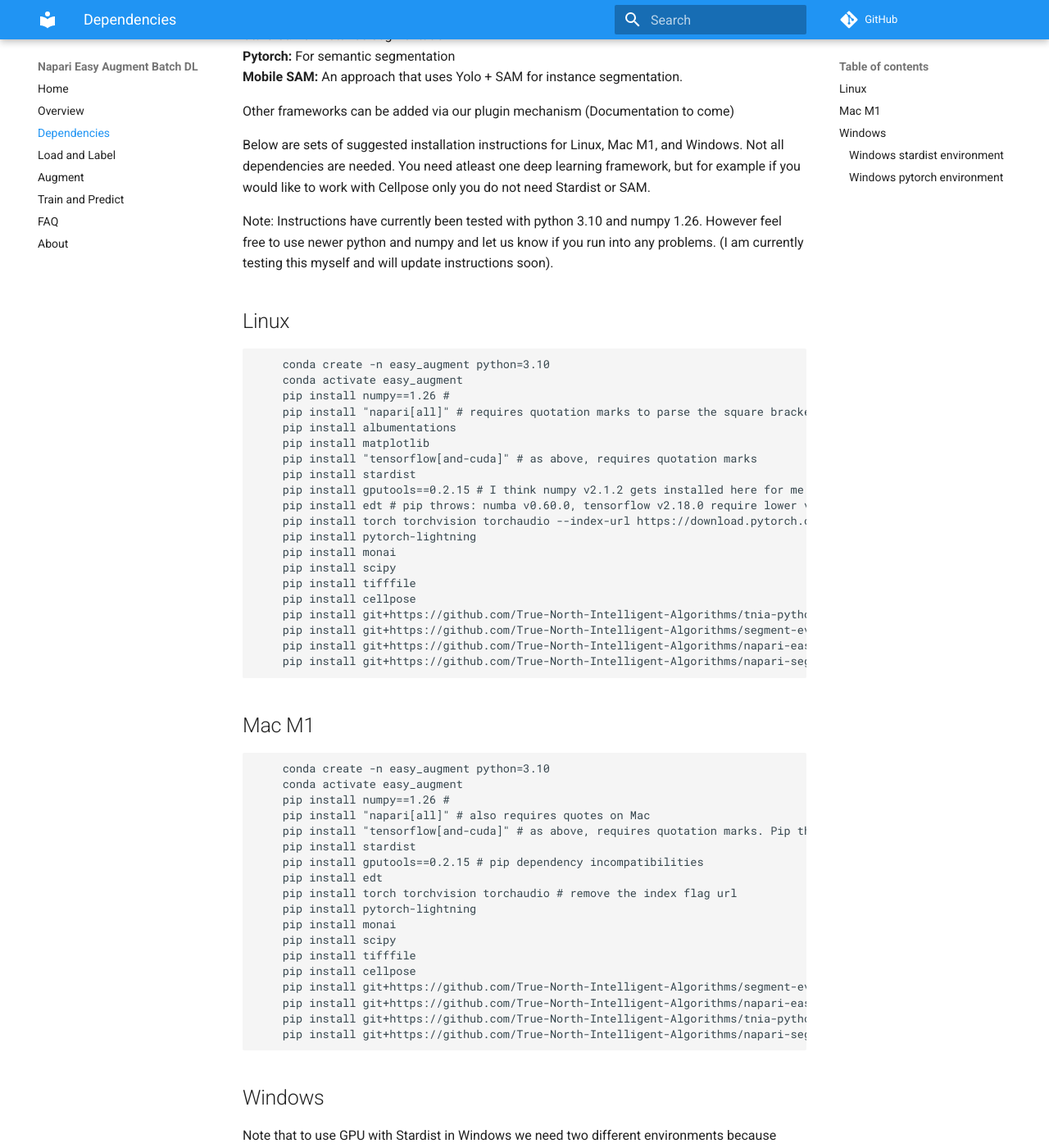
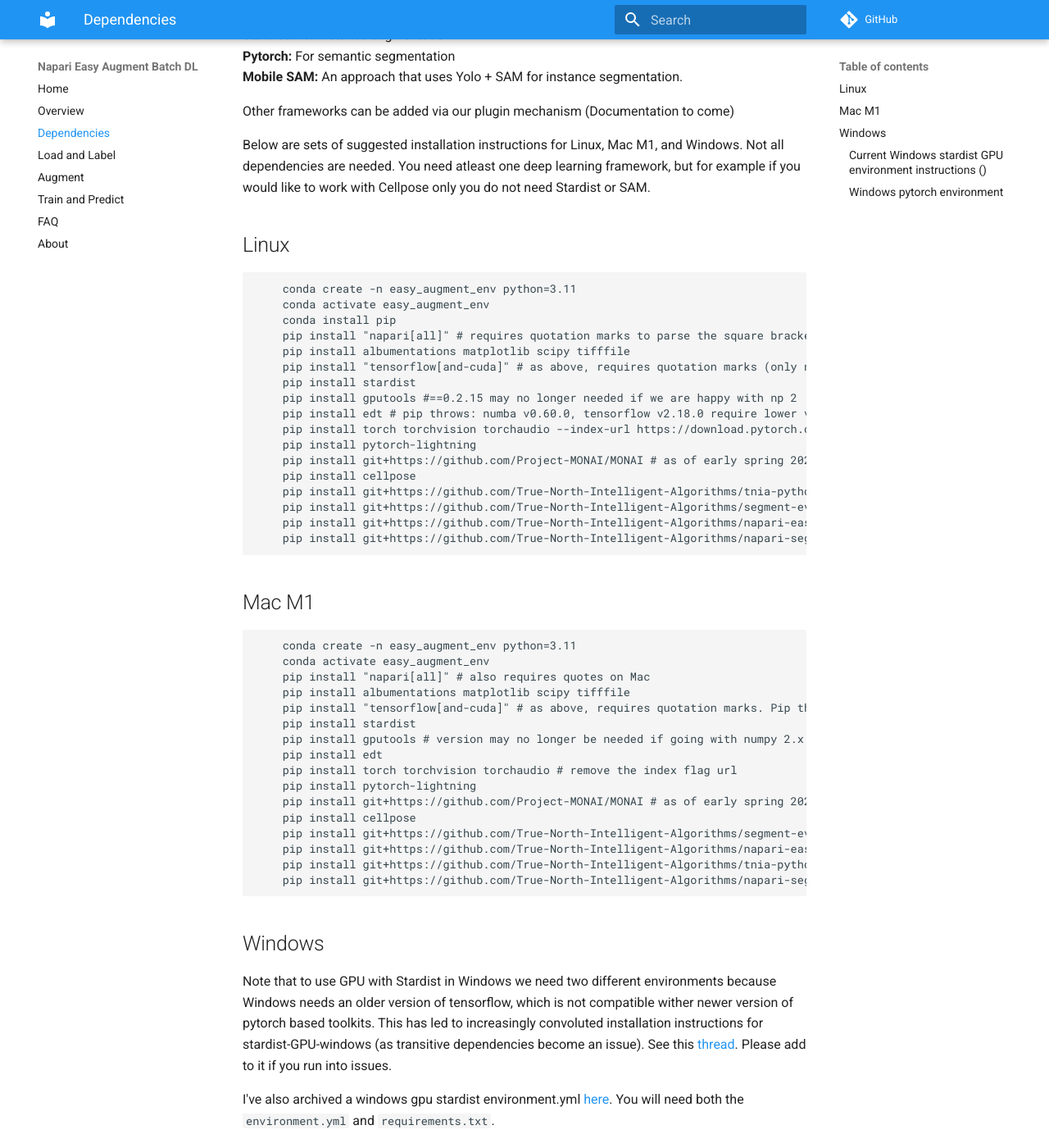
Before and after one commit to True-North-Intelligent-Algorithms/napari-easy-augment-batch-dl, an MkDocs documentation site: the page built from docs/dependencies.md, in a window 1280 px wide and 1400 px high, scrolled down 268 px. Shown: the whole window at 82% size. Built offline with MkDocs 1.6.1 and Material for MkDocs 9.7.7, drawn with Linux system fonts in a browser that asks for light colours; some of the changed text lies outside the part shown.

Commit message:
Update dependencies for Numpy 2.x
At the point now where the dependencies seem to work OK with numpy 2.x
so no need to specify numpy 1.26 anymore except for stardist windows
because of the end of tensorflow windows GPU support.

````diff
--- a/docs/dependencies.md
+++ b/docs/dependencies.md
@@ -11,26 +11,21 @@
 
 Below are sets of suggested installation instructions for Linux, Mac M1, and Windows.  Not all dependencies are needed.  You need atleast one deep learning framework, but for example if you would like to work with Cellpose only you do not need Stardist or SAM.
 
-Note: Instructions have currently been tested with python 3.10 and numpy 1.26.  However feel free to use newer python and numpy and let us know if you run into any problems.  (I am currently testing this myself and will update instructions soon).
-
 ## Linux
 
 ```
-    conda create -n easy_augment python=3.10
-    conda activate easy_augment
-    pip install numpy==1.26 #
+    conda create -n easy_augment_env python=3.11
+    conda activate easy_augment_env
+    conda install pip
     pip install "napari[all]" # requires quotation marks to parse the square brackets on Linux, not sure if generalizes
-    pip install albumentations
-    pip install matplotlib
-    pip install "tensorflow[and-cuda]" # as above, requires quotation marks
+    pip install albumentations matplotlib scipy tifffile
+    pip install "tensorflow[and-cuda]" # as above, requires quotation marks (only needed for stardist)
     pip install stardist
-    pip install gputools==0.2.15 # I think numpy v2.1.2 gets installed here for me
+    pip install gputools #==0.2.15 may no longer needed if we are happy with np 2
     pip install edt # pip throws: numba v0.60.0, tensorflow v2.18.0 require lower versions of numpy. Should still work but iffy.
     pip install torch torchvision torchaudio --index-url https://download.pytorch.org/whl/cu118
     pip install pytorch-lightning
-    pip install monai
-    pip install scipy
-    pip install tifffile
+    pip install git+https://github.com/Project-MONAI/MONAI # as of early spring 2025 need to get the github version of monai if using numpy 2.x
     pip install cellpose
     pip install git+https://github.com/True-North-Intelligent-Algorithms/tnia-python.git
     pip install git+https://github.com/True-North-Intelligent-Algorithms/segment-everything.git
@@ -41,19 +36,17 @@
 ## Mac M1
 
 ```
-    conda create -n easy_augment python=3.10
-    conda activate easy_augment
-    pip install numpy==1.26 #
+    conda create -n easy_augment_env python=3.11
+    conda activate easy_augment_env
     pip install "napari[all]" # also requires quotes on Mac
-    pip install "tensorflow[and-cuda]" # as above, requires quotation marks. Pip throws a bunch of conflicts, but whatever.
+    pip install albumentations matplotlib scipy tifffile
+    pip install "tensorflow[and-cuda]" # as above, requires quotation marks. Pip throws a bunch of conflicts, but whatever. (only needed for stardist)
     pip install stardist
-    pip install gputools==0.2.15 # pip dependency incompatibilities
+    pip install gputools # version may no longer be needed if going with numpy 2.x ==0.2.15 # pip dependency incompatibilities
     pip install edt
     pip install torch torchvision torchaudio # remove the index flag url
     pip install pytorch-lightning
-    pip install monai
-    pip install scipy
-    pip install tifffile
+    pip install git+https://github.com/Project-MONAI/MONAI # as of early spring 2025 need to get the github version of monai if using numpy 2.x
     pip install cellpose
     pip install git+https://github.com/True-North-Intelligent-Algorithms/segment-everything.git
     pip install git+https://github.com/True-North-Intelligent-Algorithms/napari-easy-augment-batch-dl.git
@@ -63,22 +56,26 @@
 
 ## Windows
 
-Note that to use GPU with Stardist in Windows we need two different environments because Windows needs an older version of tensorflow, which is not compatible wither newer version of pytorch based toolkits.
+Note that to use GPU with Stardist in Windows we need two different environments because Windows needs an older version of tensorflow, which is not compatible wither newer version of pytorch based toolkits.   This has led to increasingly convoluted installation instructions for stardist-GPU-windows (as transitive dependencies become an issue).  See this [thread](https://forum.image.sc/t/difficulty-installing-stardist-tensorflow-gputools-with-anaconda/104305/15).  Please add to it if you run into issues.
 
-### Windows stardist environment
+I've also archived a windows gpu stardist environment.yml [here](https://github.com/True-North-Intelligent-Algorithms/notebooks-and-napari-widgets-for-dl/tree/main/dependencies/windows_stardist).  You will need both the ```environment.yml``` and ```requirements.txt```.
+
+### Current Windows stardist GPU environment instructions ()
 
 ```
-    conda create -n easy_augment_stardist python=3.10
-    conda activate easy_augment_stardist
-    pip install numpy==1.26
+    conda create -n easy_augment_stardist_env python=3.11
+    conda activate easy_augment_stardist_env
+    pip install numpy==1.26.4 # start with numpy 1.26 and hope nothing upgrades it...
     pip install "napari[all]"
-    pip install albumentations
-    pip install matplotlib
+    pip install albumentations matplotlib scipy tifffile
     conda install -c conda-forge cudatoolkit=11.8 cudnn=8.1.0
     pip install "tensorflow<2.11"
-    pip install stardist
+    pip install stardist==0.8.5
     pip install gputools==0.2.15
     pip install edt
+    pip install reikna==0.8.0
+    pip install numpy==1.26.4 # in case numpy got upgraded go back (hacky yes, but this is what people are reporting works)
+    pip install numba==0.59.1
     pip install git+https://github.com/True-North-Intelligent-Algorithms/tnia-python.git
     pip install git+https://github.com/True-North-Intelligent-Algorithms/napari-easy-augment-batch-dl.git
 ```
@@ -86,17 +83,13 @@
 ### Windows pytorch environment
 
 ```
-    conda create -n easy_augment_pytorch python=3.10
-    conda activate easy_augment_pytorch
-    pip install numpy==1.26
+    conda create -n easy_augment_pytorch_env python=3.11
+    conda activate easy_augment_pytorch_env
     pip install "napari[all]"
-    pip install albumentations
-    pip install matplotlib
+    pip install albumentations matplotlib scipy tifffile
     pip install torch torchvision torchaudio --index-url https://download.pytorch.org/whl/cu118
     pip install pytorch-lightning
-    pip install monai
-    pip install scipy
-    pip install tifffile
+    pip install git+https://github.com/Project-MONAI/MONAI # as of early spring 2025 need to get the github version of monai if using numpy 2.x
     pip install cellpose
     pip install git+https://github.com/True-North-Intelligent-Algorithms/segment-everything.git
     pip install git+https://github.com/True-North-Intelligent-Algorithms/napari-easy-augment-batch-dl.git
````
